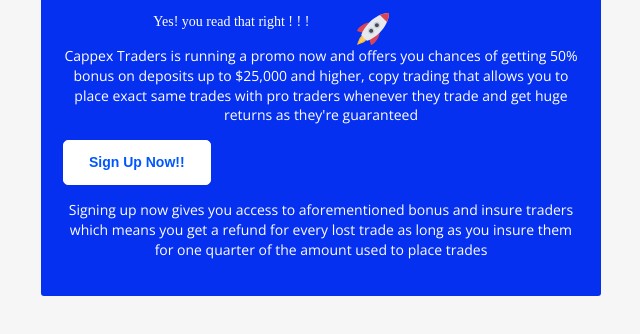
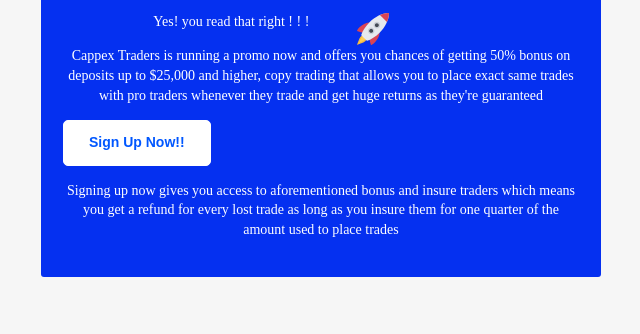
Before and after one commit to ogundelecaleb/cappex-trader-html-email, a plain HTML site: page index.html in a window 1280 px wide. Shown: the part 144-478 px from the top of the page, without its empty margins (319-959 px from the left). Drawn offline with nearby package versions, Linux system fonts and the light colour scheme; a web font is replaced by a local one.

Commit message:
change font family

```diff
--- a/index.html
+++ b/index.html
@@ -147,9 +147,9 @@
         list-style-position: inside;
         margin-left: 5px;
       }
-      .normal-text{
+      /* .normal-text{
         font-family: 'Open Sans', sans-serif;
-      }
+      } */
 
       a {
         color: #3498db;
```
